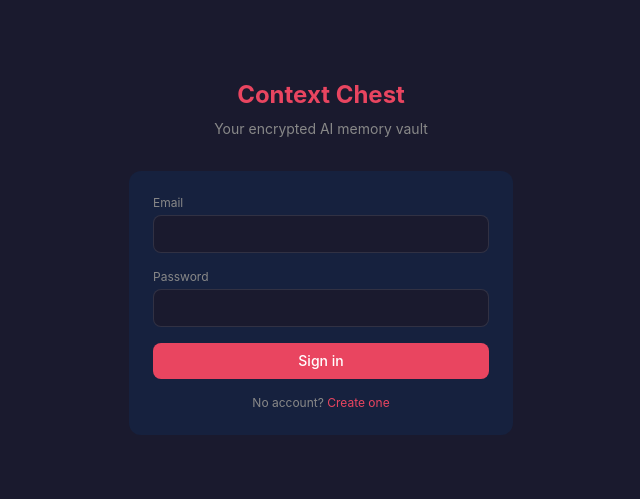
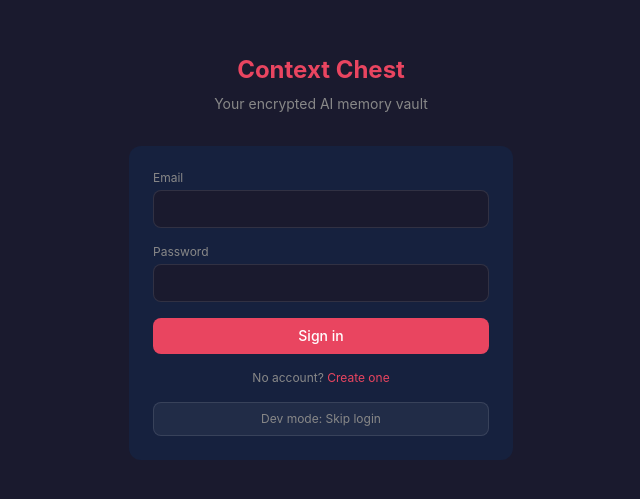
Before and after one commit to fuckupic/context-chest, a React (Vite) app in the folder packages/pwa/: page /login in a window 1280 px wide. Shown: the part 143-642 px from the top of the page, without its empty margins (319-959 px from the left). Built offline with nearby package versions, Linux system fonts and the light colour scheme.

Commit message:
feat: add dev mode bypass with mock data for PWA testing

```diff
--- a/packages/pwa/src/pages/Login.tsx
+++ b/packages/pwa/src/pages/Login.tsx
@@ -13,6 +13,14 @@ export function Login() {
   const { login } = useAuth();
   const navigate = useNavigate();
 
+  const DEV_MODE = !import.meta.env.PROD;
+
+  const handleDevLogin = () => {
+    const mk = generateMasterKey();
+    login('dev-token', mk);
+    navigate('/memories');
+  };
+
   const handleSubmit = async (e: FormEvent) => {
     e.preventDefault();
     setError(null);
@@ -22,8 +30,6 @@ export function Login() {
       const api = new ApiClient('');
 
       if (mode === 'register') {
-        // Simplified OPAQUE flow for development
-        // TODO: Wire up full OpaqueClient when server is running
         const regResult = await api.register(email, btoa(password));
         const finishResult = await api.registerFinish(email, regResult.registrationResponse ?? btoa('record'));
         const token = finishResult.token;
@@ -38,7 +44,6 @@ export function Login() {
 
         login(token, mk);
       } else {
-        // Simplified OPAQUE login
         const loginResult = await api.login(email, btoa(password));
         const finishResult = await api.loginFinish(email, loginResult.credentialResponse ?? btoa('finalization'));
         const token = finishResult.token;
@@ -123,6 +128,16 @@ export function Login() {
               </>
             )}
           </p>
+
+          {DEV_MODE && (
+            <button
+              type="button"
+              onClick={handleDevLogin}
+              className="w-full py-2 bg-white/5 border border-white/10 text-vault-muted rounded-lg text-xs hover:bg-white/10 transition-colors"
+            >
+              Dev mode: Skip login
+            </button>
+          )}
         </form>
       </div>
     </div>
--- a/packages/pwa/src/pages/Memories.tsx
+++ b/packages/pwa/src/pages/Memories.tsx
@@ -19,7 +19,47 @@ export function Memories() {
   const [searchResults, setSearchResults] = useState<TreeEntry[] | null>(null);
   const [loading, setLoading] = useState(true);
 
+  const DEV_MODE = !import.meta.env.PROD;
+
+  const MOCK_TREE: TreeEntry[] = [
+    {
+      uri: 'preferences/', l0: '', type: 'directory', children: [
+        { uri: 'preferences/editor-theme', l0: 'User prefers dark mode in code editors', type: 'file' },
+        { uri: 'preferences/terminal', l0: 'Uses iTerm2 with Dracula theme', type: 'file' },
+        { uri: 'preferences/keybindings', l0: 'Custom vim-style keybindings in VS Code', type: 'file' },
+      ],
+    },
+    {
+      uri: 'projects/', l0: '', type: 'directory', children: [
+        {
+          uri: 'projects/context-chest/', l0: '', type: 'directory', children: [
+            { uri: 'projects/context-chest/architecture', l0: 'Fastify + OpenViking orchestration layer', type: 'file' },
+            { uri: 'projects/context-chest/stack', l0: 'TypeScript, Prisma, S3, PostgreSQL', type: 'file' },
+            { uri: 'projects/context-chest/encryption', l0: 'AES-GCM 256 with HKDF key derivation', type: 'file' },
+          ],
+        },
+      ],
+    },
+    {
+      uri: 'workflows/', l0: '', type: 'directory', children: [
+        { uri: 'workflows/git-conventions', l0: 'Conventional commits with feat/fix/refactor types', type: 'file' },
+        { uri: 'workflows/tdd', l0: 'Test-driven development with 80% coverage target', type: 'file' },
+      ],
+    },
+    {
+      uri: 'tools/', l0: '', type: 'directory', children: [
+        { uri: 'tools/debugging', l0: 'Systematic debugging methodology', type: 'file' },
+        { uri: 'tools/claude-code', l0: 'Claude Code CLI usage patterns and tips', type: 'file' },
+      ],
+    },
+  ];
+
   useEffect(() => {
+    if (DEV_MODE) {
+      setTree(MOCK_TREE);
+      setLoading(false);
+      return;
+    }
     if (!client) return;
     client
       .browse('', 3)
```
